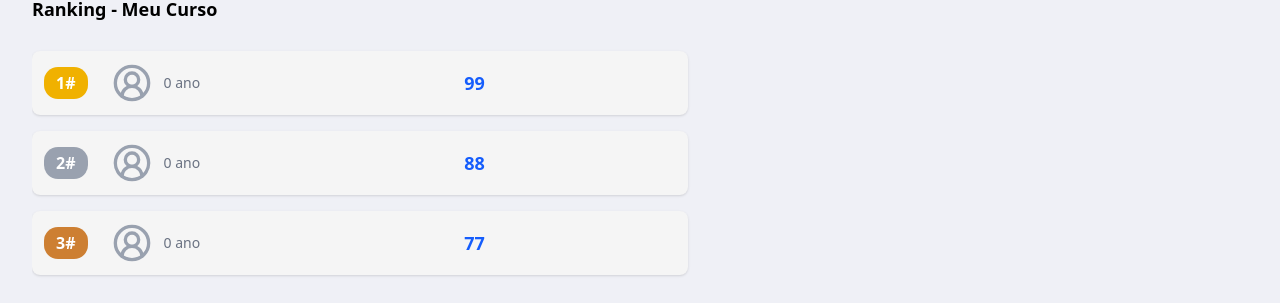
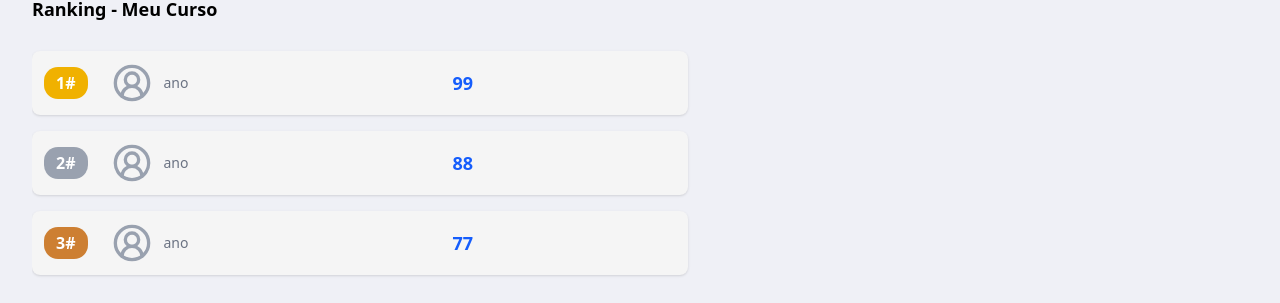
Before and after one commit to Hugo-Ferrari/FORUM-FACEF, a Next.js app in the folder frontend/: page /ranking in a window 1280 px wide. Shown: the part 337-640 px from the top of the page. Built offline with nearby package versions, Linux system fonts and the light colour scheme; no server answers.

Commit message:
refactor: simplify Usuario component and enhance thread display with course information

```diff
--- a/frontend/src/components/threads/DuvidasList.tsx
+++ b/frontend/src/components/threads/DuvidasList.tsx
@@ -7,7 +7,6 @@ import ButtonRes from "./ButtonRes"
 import { ArrowDown, ArrowUp, MessageCircle } from "lucide-react"
 import { useThreadStore } from "@/store/threads_store"
 import {useAuthStore} from "@/store/auth_store";
-import { title } from "process"
 
 interface DuvidasListProps {
   type: "modal" | "page"
@@ -23,6 +22,7 @@ function DuvidasList({ type }: DuvidasListProps) {
 
   const {createResponse} = useThreadStore.getState()
   const course_id = useAuthStore(s => s.course_id)
+  const course = useAuthStore(s => s.course)
 
   if (!course_id) {
     return (
@@ -70,15 +70,7 @@ function DuvidasList({ type }: DuvidasListProps) {
                 className="p-3 bg-muted dark:bg-muted rounded-md shadow-sm hover:bg-muted/70 dark:hover:bg-muted/50 cursor-pointer"
                 onClick={() => handleOpenModal(thread.id)}
               >
-                <Usuario />
-
-                <div className="flex items-center mb-2">
-                  <Badge variant="secondary">
-                    <strong className="text-blue-600">
-                      {thread.course_id}
-                    </strong>
-                  </Badge>
-                </div>
+                <Usuario name={thread.created_by} course={course} course_year={thread.year} />
 
                   <p className="flex font-semibold text-lg capitalize">{thread.title}</p>
                 <p className="max-w-full break-words whitespace-pre-wrap">
@@ -101,7 +93,7 @@ function DuvidasList({ type }: DuvidasListProps) {
                       <div className="mb-2">
                         <Badge variant="secondary">
                           <strong className="text-blue-600">
-                            {thread.course_id}
+                            {thread.title}
                           </strong>
                         </Badge>
 
--- a/frontend/src/components/user/Usuario.tsx
+++ b/frontend/src/components/user/Usuario.tsx
@@ -1,10 +1,7 @@
-import { useAuthStore } from "@/store/auth_store";
 import { CircleUserRound } from "lucide-react";
 
-function Usuario() {
-    const {name} = useAuthStore.getState()
-    const {course} = useAuthStore.getState()
-    const {course_year} = useAuthStore.getState()
+function Usuario({name, course, course_year}: {name: string, course: string, course_year: number}) {
+
     return (
         <div className="flex items-center gap-3 ">
             <CircleUserRound className="w-10 h-10 text-gray-400 dark:text-gray-500" />
--- a/frontend/src/store/threads_store.ts
+++ b/frontend/src/store/threads_store.ts
@@ -12,11 +12,9 @@ export interface Thread {
   id: string
   title: string
   content: string
-  course_id: string
   is_anonymous: boolean
   created_by: string
   created_at: string
-  updated_at: string | null
   year: number
   posts: number
 }
```
